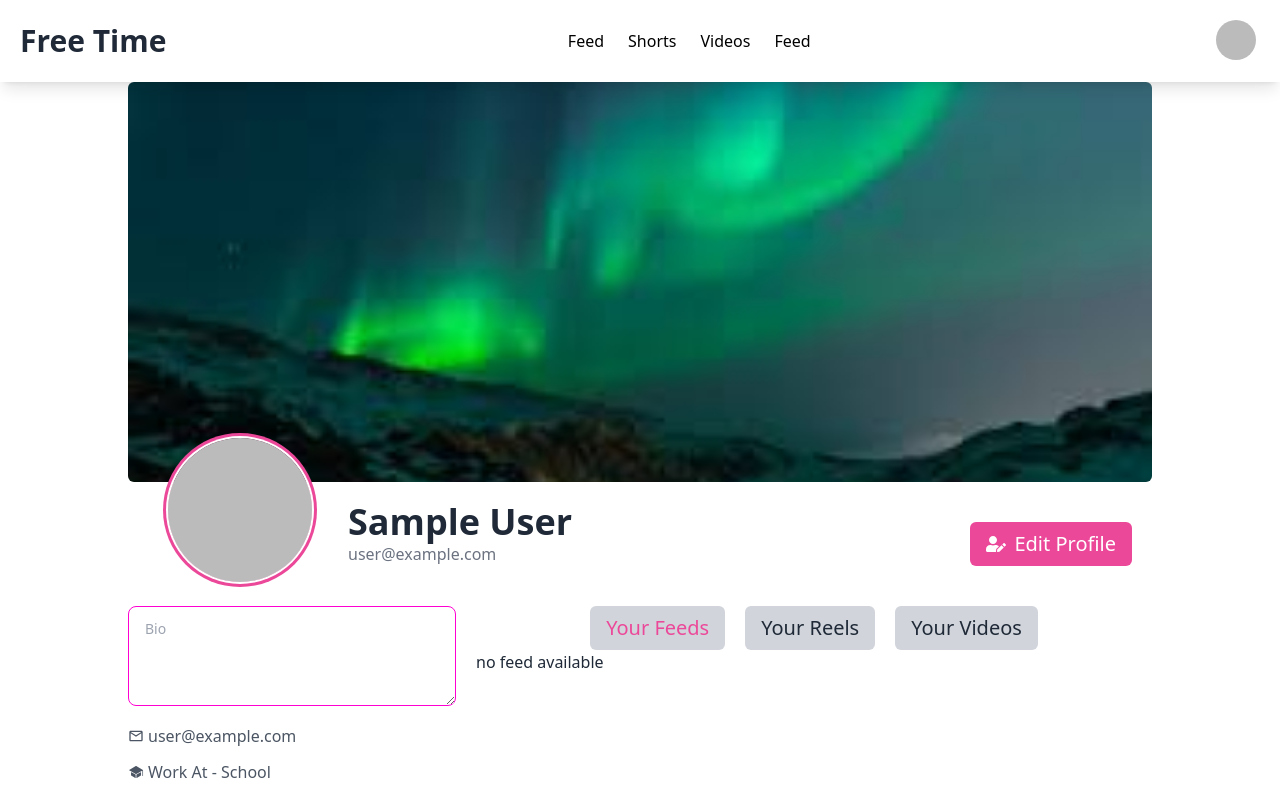
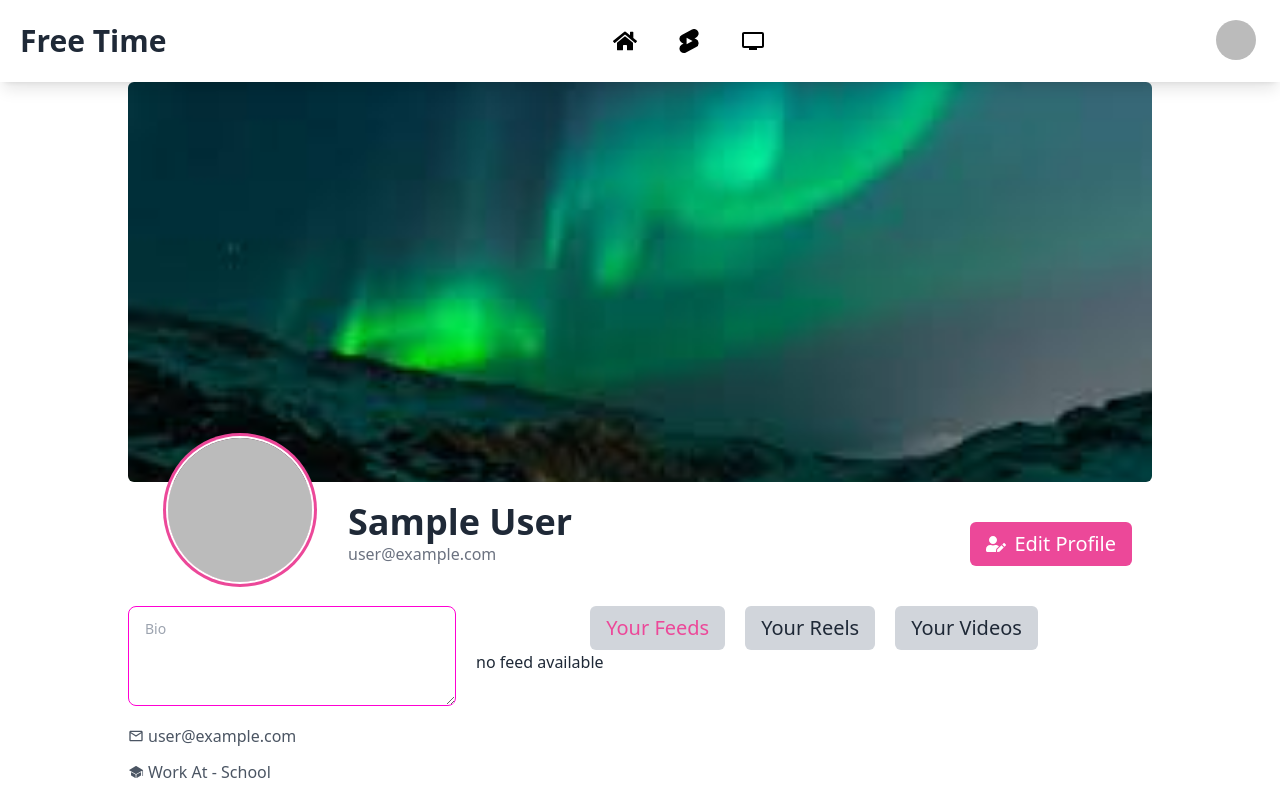
Before and after one commit to sadid56/free-time-client-side, a React (Vite) app: page /profile in a window 1280 px wide. Shown: the top 800 px of the page. Built offline with nearby package versions, Linux system fonts and the light colour scheme; no server answers; sample sign-in values are in the browser's storage.

Commit message:
update a navber

```diff
--- a/src/Main/Main.jsx
+++ b/src/Main/Main.jsx
@@ -1,11 +1,21 @@
 import { Outlet } from "react-router-dom";
 import Navber from "../shared/Navber/Navber";
+import Sideber from "../pages/Home/Sideber/Sideber";
 
 const Main = () => {
     return (
         <div>
             <Navber/>
-            <Outlet/>
+            <div className="flex">
+        <div className="w-[30%] bg-[#f0f2f5] border-r-2 min-h-screen fixed overflow-y-scroll">
+          {/* sideber */}
+          <Sideber />
+        </div>
+        <div className="w-[40%] ml-[30%]">
+          {/* main content */}
+          <Outlet />
+        </div>
+      </div>
         </div>
      );
 }
--- a/src/pages/Home/Home/Home.jsx
+++ b/src/pages/Home/Home/Home.jsx
@@ -1,21 +1,11 @@
 import SectionHelmet from "../../../shared/SectionHelmet/SectionHelmet";
 import Feeds from "../Feeds/Feeds";
-import Sideber from "../Sideber/Sideber";
 
 const Home = () => {
   return (
     <div>
       <SectionHelmet title={"Free Time | Feeds"} />
-      <div className="flex">
-        <div className="w-[30%] bg-[#f0f2f5] border-r-2 min-h-screen fixed overflow-y-scroll">
-          {/* sideber */}
-          <Sideber />
-        </div>
-        <div className="w-[40%] ml-[30%]">
-          {/* main content */}
-          <Feeds />
-        </div>
-      </div>
+      <Feeds/>
     </div>
   );
 };
--- a/src/pages/Home/Sideber/Sideber.jsx
+++ b/src/pages/Home/Sideber/Sideber.jsx
@@ -1,8 +1,10 @@
 import { Link, NavLink } from "react-router-dom";
 import { HiMiniChatBubbleOvalLeft } from "react-icons/hi2";
-import { MdOndemandVideo } from "react-icons/md";
+import { MdOndemandVideo, MdOutlineVideoSettings } from "react-icons/md";
 import { SiYoutubeshorts } from "react-icons/si";
 import { FaRegNewspaper } from "react-icons/fa";
+import { VscDiffAdded } from "react-icons/vsc";
+import { TbTableShortcut } from "react-icons/tb";
 import "./sidebar.css";
 import useAuth from "../../../hooks/useAuth";
 
@@ -22,6 +24,21 @@ const Sideber = () => {
             <h2 className="text-xl font-semibold">{user && user?.displayName}</h2>
           </div>
           </Link>
+        </li>
+        <li>
+          <NavLink to="aff" className="flex items-center gap-1">
+            <VscDiffAdded /> Add Feed
+          </NavLink>
+        </li>
+        <li>
+          <NavLink to="add" className="flex items-center gap-1">
+            <TbTableShortcut /> Add Shorts
+          </NavLink>
+        </li>
+        <li>
+          <NavLink to="/addvideos" className="flex items-center gap-1">
+          <MdOutlineVideoSettings /> Add Videos
+          </NavLink>
         </li>
         <li>
           <NavLink to="/" className="flex items-center gap-1">
--- a/src/pages/Profile/Profile.jsx
+++ b/src/pages/Profile/Profile.jsx
@@ -9,14 +9,17 @@ import { CiCalendarDate } from "react-icons/ci";
 import { GiSelfLove } from "react-icons/gi";
 import { Tab, TabList, TabPanel, Tabs } from "react-tabs";
 import { useState } from "react";
+import Navber from "../../shared/Navber/Navber";
 
 const Profile = () => {
   const { user } = useAuth();
   const tabsList = ["Your Feeds", "Your Reels", "Your Videos"]
   const [currentTab, setCurrentTab] = useState("Your Feeds")
   return (
-    <section className="max-w-5xl mx-auto">
+    <section className="">
       <SectionHelmet title={`${user?.displayName} - Profile`} />
+      <Navber/>
+      <div className="max-w-5xl mx-auto">
       <div className="relative">
         <div className=" h-[400px]">
           <img
@@ -74,6 +77,7 @@ const Profile = () => {
         </Tabs>
         </div>
       </div>
+      </div>
     </section>
   );
 };
--- a/src/shared/Navber/Navber.jsx
+++ b/src/shared/Navber/Navber.jsx
@@ -3,6 +3,9 @@ import { NavLink } from "react-router-dom";
 import { FiAlignJustify, FiX } from "react-icons/fi";
 import useAuth from "../../hooks/useAuth";
 import toast from "react-hot-toast";
+import { FaHome } from "react-icons/fa";
+import { SiYoutubeshorts } from "react-icons/si";
+import { MdPersonalVideo } from "react-icons/md";
 
 const Navber = () => {
   const [isOpen, setIsOpen] = useState(false);
@@ -29,23 +32,27 @@ const Navber = () => {
         )}
       </button>
       <ul
-        className={`flex items-center gap-6 bg-gray-600 text-white p-10 md:p-0 md:text-black md:bg-transparent ${
+        className={`flex items-center gap-10 bg-gray-600 text-white p-10 md:p-0 md:text-black md:bg-transparent ${
           isOpen
             ? "flex-col  md:flex-row absolute md:relative top-20 md:top-0"
             : "hidden md:flex"
         }`}>
         <li>
-          <NavLink to="/">Feed</NavLink>
+          <NavLink to="/" className="text-2xl">
+            <FaHome />
+          </NavLink>
         </li>
         <li>
-          <NavLink>Shorts</NavLink>
+          <NavLink to="/" className="text-2xl">
+            <SiYoutubeshorts />
+          </NavLink>
         </li>
         <li>
-          <NavLink>Videos</NavLink>
+          <NavLink to="/" className="text-2xl">
+          <MdPersonalVideo />
+          </NavLink>
         </li>
-        <li>
-          <NavLink>Feed</NavLink>
-        </li>
+
       </ul>
       <div className="dropdown dropdown-end">
         <label tabIndex={0} className="btn btn-ghost btn-circle avatar">
```
Also changed, not shown: src/routers/Routers.jsx (+6 -5 lines).
